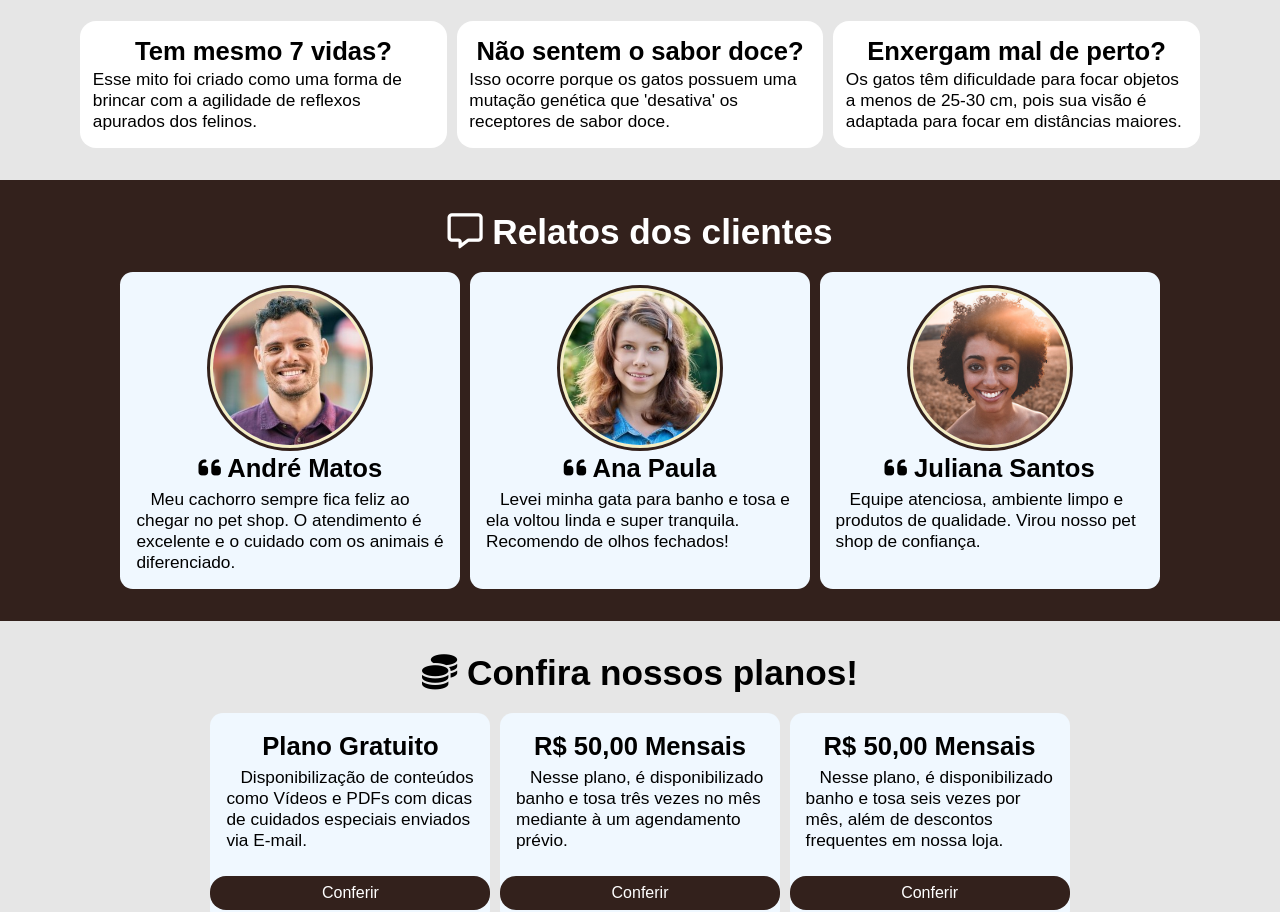
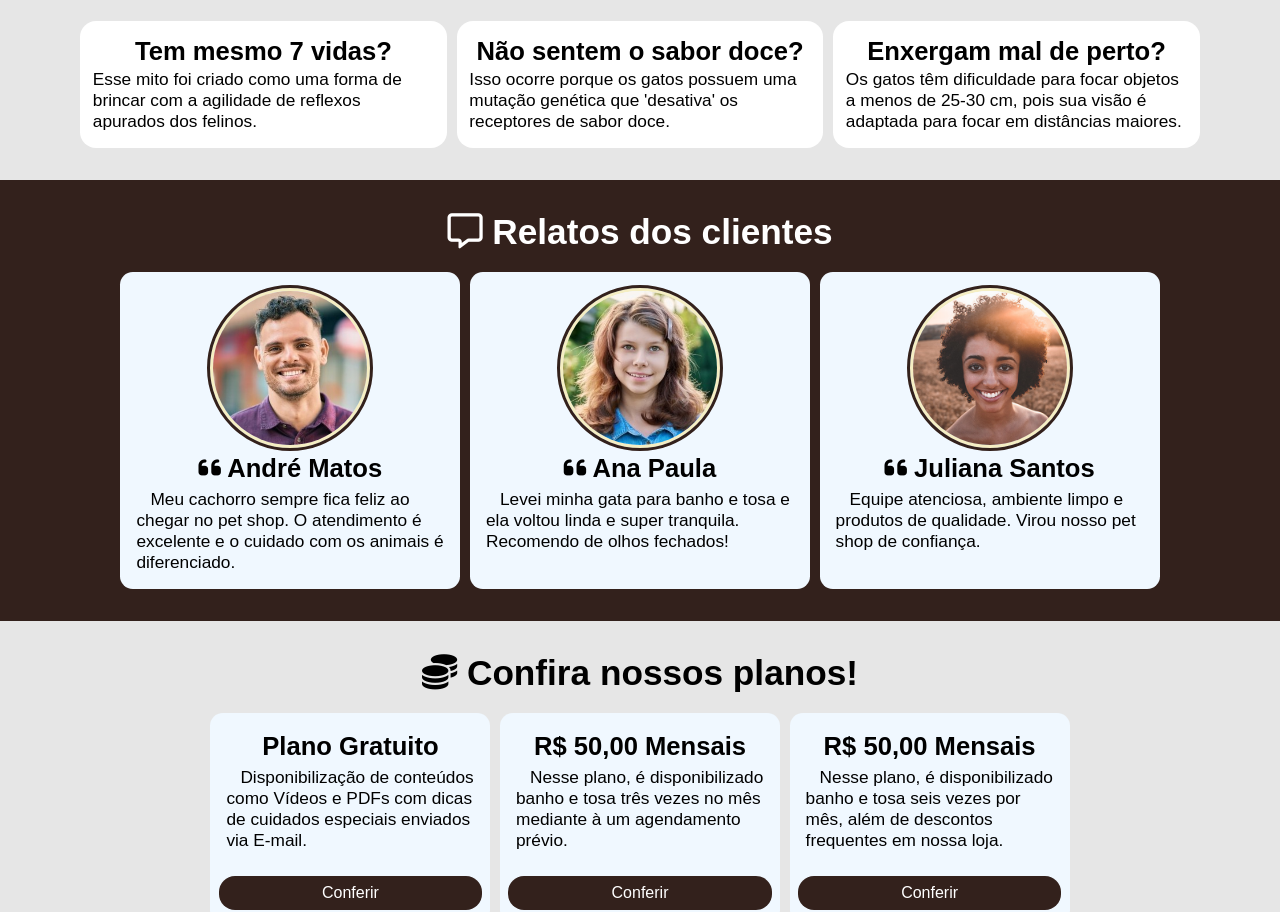
Before and after one commit to Pedro-Rocha-Araujo/petshop-nextjs, a Next.js app: page / in a window 1280 px wide. Shown: the part 583-1495 px from the top of the page. Built offline with nearby package versions, Linux system fonts and the light colour scheme.

Commit message:
Pente fino nos cards de plano

```diff
--- a/src/components/planos/planos.css
+++ b/src/components/planos/planos.css
@@ -39,13 +39,13 @@ div.plano h3 {
 }
 
 div.plano p {
-  font-size: clamp(1rem, 3vw, 1.08rem);
+  font-size: clamp(1rem, 4vw, 1.08rem);
   text-indent: 14px;
   margin-bottom: 2.4rem;
 }
 
 div.plano button {
-  width: 100%;
+  width: 94%;
   padding: 0.5rem 0;
   background-color: #33211c;
   color: #fff;
@@ -66,4 +66,8 @@ div.plano button:hover {
     flex-direction: column;
     align-items: center;
   }
+
+  div.plano button {
+    margin-bottom: 0.2rem;
+  }
 }
```
